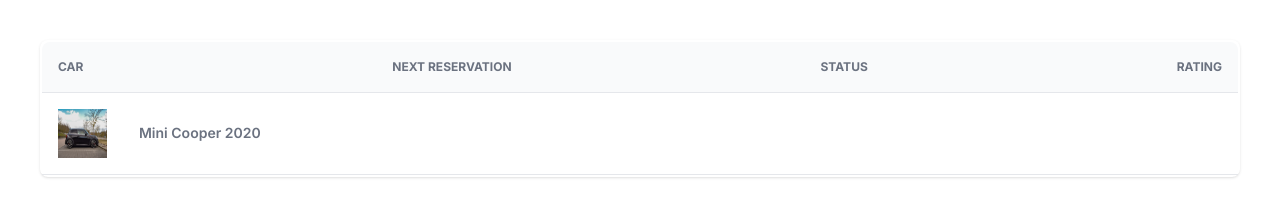
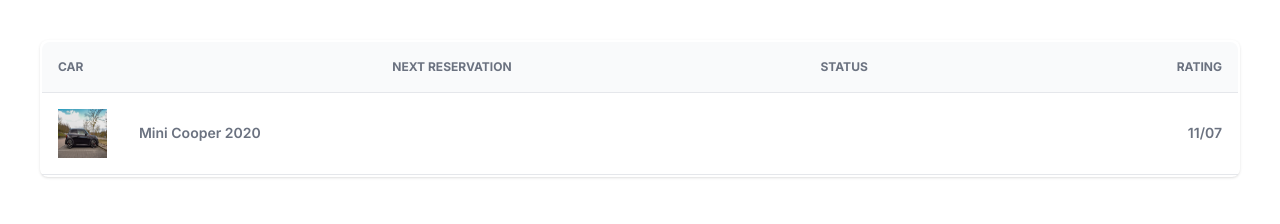
Before and after one commit to jet-solucoes-web/Jet-Teste-Tecnico-Dev-Frontend, a Next.js app: page / in a window 1280 px wide. Shown: the top 224 px of the page. Built offline with nearby package versions, Linux system fonts and the light colour scheme.

Commit message:
Adicionar colunas de reserva

```diff
--- /dev/null
+++ b/src/app/components/TableBody/Columns/ReserveColumn/index.tsx
@@ -0,0 +1,9 @@
+const ReserveColumn = () => {
+  return (
+    <td className="flex items-center">
+      <span>11/07</span>
+    </td>
+  );
+};
+
+export default ReserveColumn;
--- a/src/app/components/TableBody/index.tsx
+++ b/src/app/components/TableBody/index.tsx
@@ -1,9 +1,11 @@
 import CarColumn from "./Columns/CarColumn";
+import ReserveColumn from "./Columns/ReserveColumn";
 
 const TableBody = () => {
   return (
     <tr className="bg-white text-sm">
       <CarColumn></CarColumn>
+      <ReserveColumn></ReserveColumn>
     </tr>
   );
 };
```
